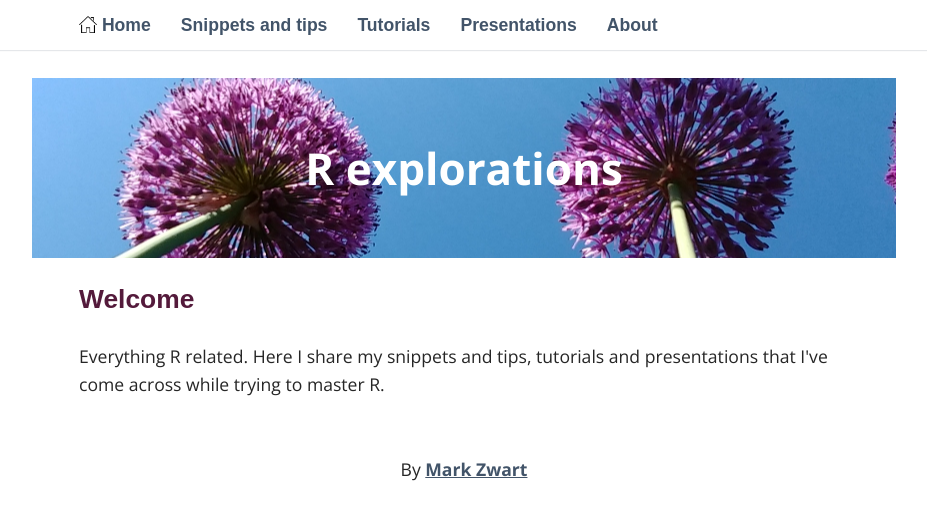
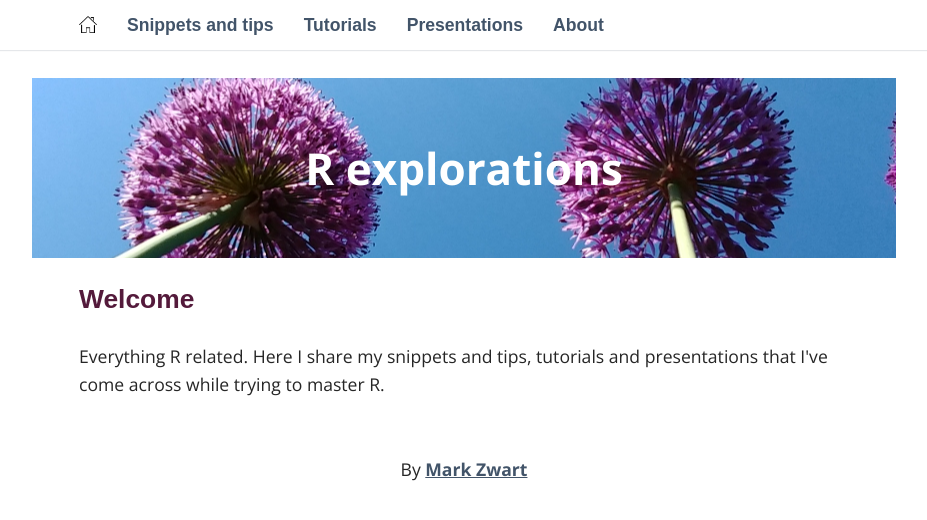
Before and after one commit to mark-me/mark-me.github.io, a Jekyll site: the page built from index.html, in a window 1280 px wide. Shown: the top 520 px of the page, without its empty margins (176-1103 px from the left). Built offline with Jekyll 4.4.1, drawn with Linux system fonts in a browser that asks for light colours; some web fonts are replaced.

Commit message:
Update header.html

```diff
--- a/_includes/header.html
+++ b/_includes/header.html
@@ -2,7 +2,7 @@
 	<div class="container">
 		<nav>
 			<ul>
-				<li><a href="{{ "/" | prepend: site.baseurl }}"><img src="home.png" align="top" style="width:18px;height:18px;"> Home</a></li>
+				<li><a href="{{ "/" | prepend: site.baseurl }}"><img src="home.png" align="top" style="width:18px;height:18px;"></a></li>
 				<li><a href="{{ "/snippets-and-tips/" | prepend: site.baseurl }}">Snippets and tips</a></li>
 				<li><a href="{{ "/tutorials/" | prepend: site.baseurl }}">Tutorials</a></li>
 				<li><a href="{{ "/presentations/" | prepend: site.baseurl }}">Presentations</a></li>
```
